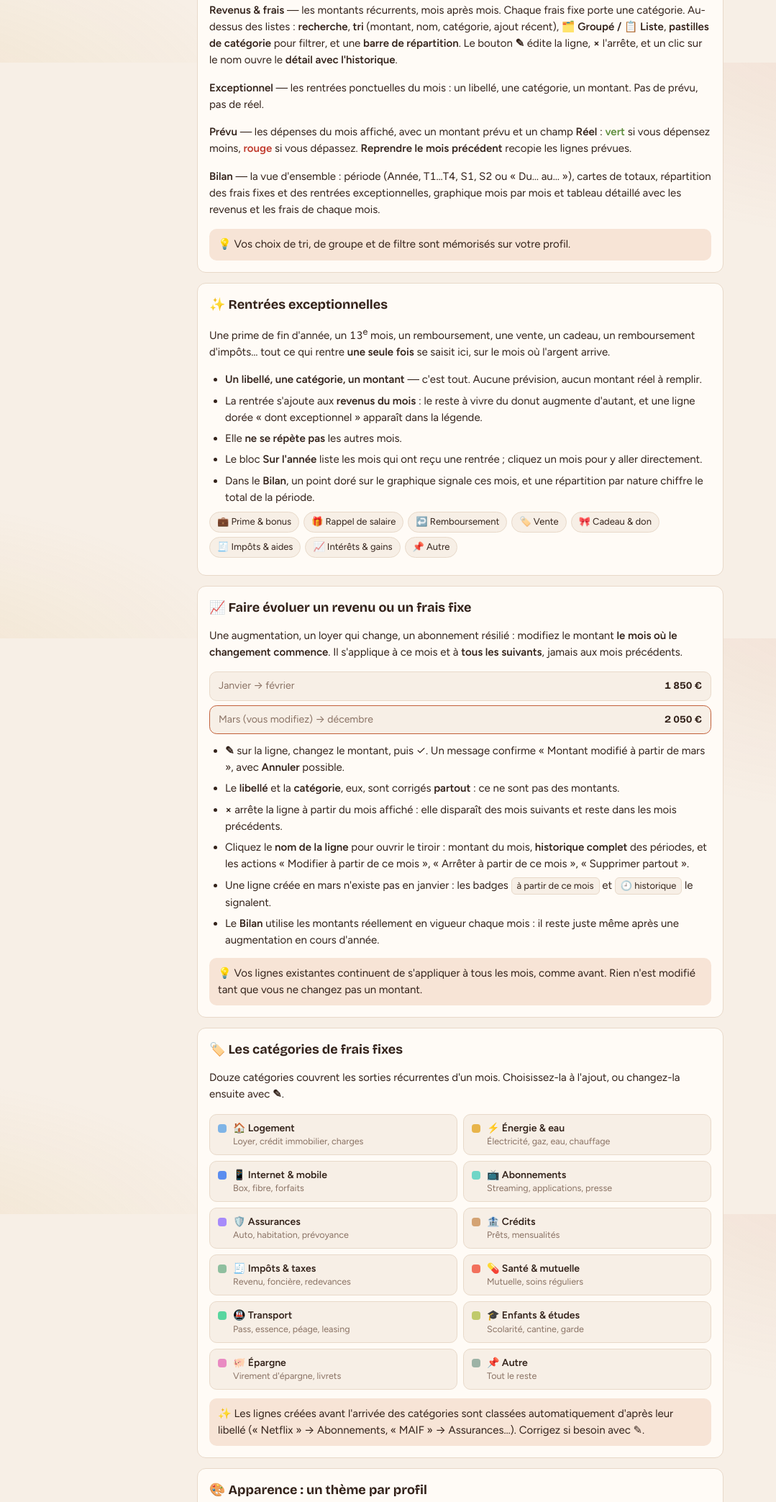
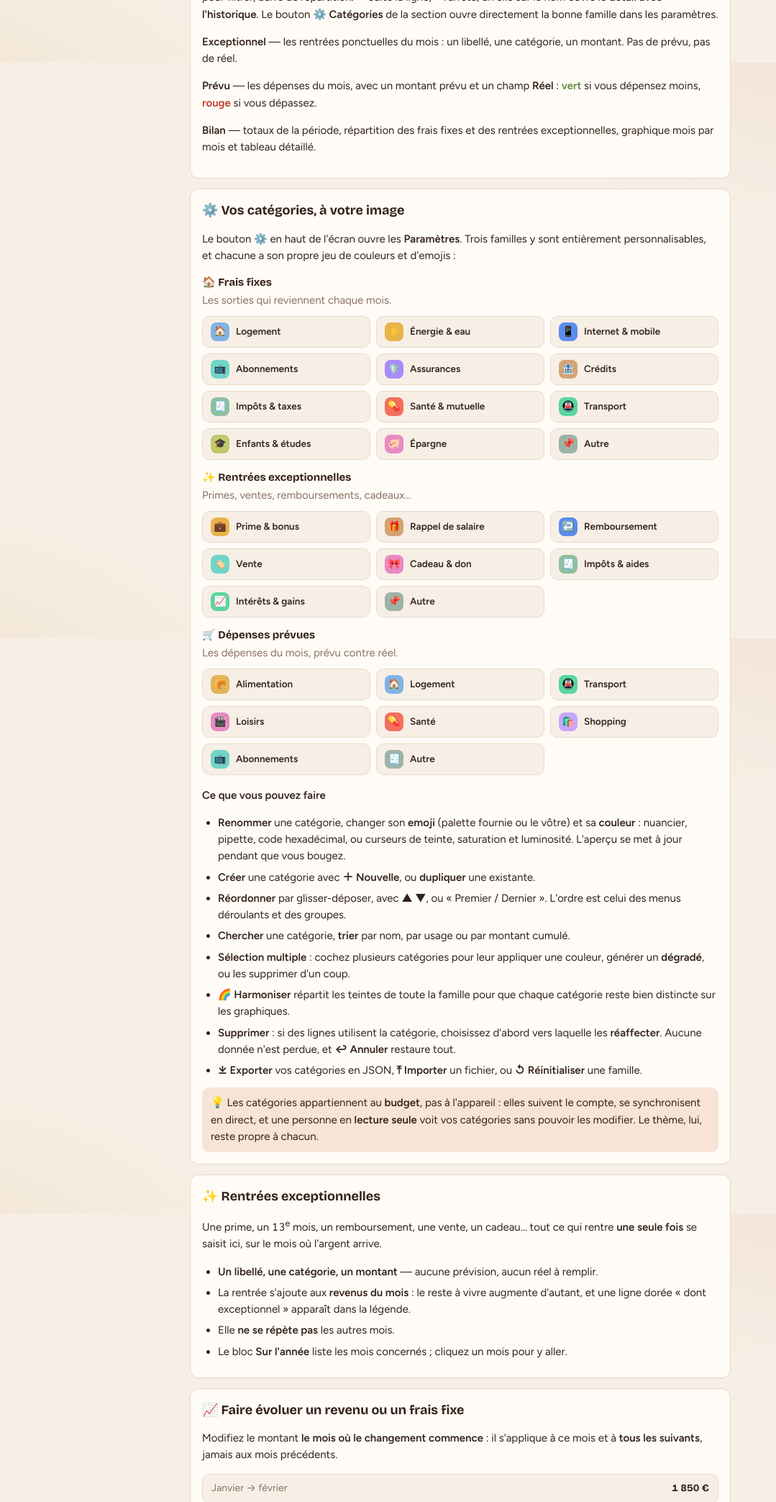
Before and after one commit to mikefri-studio/gestion_budget, a plain HTML site: page aide.html in a window 1280 px wide. Shown: the part 713-2800 px from the top of the page at 72% size, without its empty margins (0-1079 px from the left). Drawn offline with nearby package versions, Linux system fonts and the light colour scheme.

Commit message:
Update aide.html

```diff
--- a/aide.html
+++ b/aide.html
@@ -26,22 +26,23 @@
   <link rel="stylesheet" href="./styles.css">
   <style>
     html{scroll-behavior:smooth}
-    main{max-width:780px}
+    main{max-width:800px}
     section.box{scroll-margin-top:12px}
     section.box p,section.box li{font-size:calc(15px*var(--ts));line-height:1.55}
     section.box ol,section.box ul{margin:8px 0;padding-left:22px;display:grid;gap:6px}
     .help-top{display:flex;align-items:center;justify-content:space-between;gap:10px;flex-wrap:wrap;margin-bottom:14px}
+    .help-top .grp{display:flex;gap:6px}
     .btn-back{display:inline-block;background:var(--accent);color:var(--accent-ink);text-decoration:none;font-weight:600;border-radius:var(--r2);padding:8px 14px}
     .help-nav{display:flex;flex-wrap:wrap;gap:6px;margin:0 0 16px}
     .help-nav a{background:var(--surface);border:1px solid var(--line);color:var(--ink);text-decoration:none;font-size:14px;font-weight:500;border-radius:var(--rp);padding:6px 12px}
     .help-nav a:hover{background:var(--soft)}
-    .cats{display:flex;flex-wrap:wrap;gap:6px;margin:8px 0}
-    .cats span{background:var(--bg);border:1px solid var(--line);border-radius:var(--rp);padding:4px 10px;font-size:13px}
-    .catgrid{display:grid;grid-template-columns:repeat(auto-fit,minmax(250px,1fr));gap:8px;margin:10px 0 0}
-    .catcard{display:flex;gap:9px;align-items:flex-start;background:var(--bg);border:1px solid var(--line);border-radius:var(--r3);padding:9px 11px}
-    .catcard .sw{width:12px;height:12px;border-radius:4px;margin-top:4px;flex:0 0 auto}
-    .catcard b{display:block;font-size:14px}
-    .catcard small{color:var(--muted);font-size:12.5px;line-height:1.35;display:block}
+    .catgrid{display:grid;grid-template-columns:repeat(auto-fit,minmax(210px,1fr));gap:8px;margin:10px 0 0}
+    .catcard{display:flex;gap:9px;align-items:center;background:var(--bg);border:1px solid var(--line);border-radius:var(--r3);padding:8px 11px}
+    .catcard .sw{width:26px;height:26px;border-radius:8px;flex:0 0 auto;display:grid;place-items:center;font-size:14px}
+    .catcard b{display:block;font-size:13.5px;overflow-wrap:anywhere}
+    .fam{margin-top:14px}
+    .fam h3{margin:0 0 2px;font-size:15px;font-family:"Bricolage Grotesque",sans-serif}
+    .fam p{margin:0;font-size:13px;color:var(--muted)}
     .badge{display:inline-block;border:1px solid var(--line);border-radius:6px;padding:1px 7px;font-size:13px;background:var(--bg);white-space:nowrap}
     .pal{display:flex;flex-wrap:wrap;gap:8px;margin:10px 0 0}
     .pal span{display:flex;align-items:center;gap:6px;border:1px solid var(--line);border-radius:var(--rp);padding:4px 10px;font-size:13px;background:var(--bg)}
@@ -65,7 +66,10 @@
 <main>
   <div class="help-top">
     <a class="btn-back" href="./index.html">← Retour à l'application</a>
-    <button class="ghost" type="button" data-theme-open title="Apparence" aria-label="Changer l'apparence">🎨 Apparence</button>
+    <span class="grp">
+      <button class="ghost" type="button" data-cats-open title="Paramètres des catégories">⚙️ Catégories</button>
+      <button class="ghost" type="button" data-theme-open title="Apparence">🎨 Apparence</button>
+    </span>
   </div>
   <h1>Aide</h1>
   <p class="note">Tout ce qu'il faut savoir pour utiliser Mon budget mensuel, en 5 minutes.</p>
@@ -73,9 +77,9 @@
   <nav class="help-nav" aria-label="Sommaire">
     <a href="#demarrage">🚀 Démarrage</a>
     <a href="#onglets">🗂️ Les onglets</a>
+    <a href="#categories">⚙️ Vos catégories</a>
     <a href="#exceptionnel">✨ Rentrées exceptionnelles</a>
     <a href="#evolution">📈 Faire évoluer un montant</a>
-    <a href="#categories">🏷️ Catégories</a>
     <a href="#apparence">🎨 Apparence</a>
     <a href="#partage">👥 Partage</a>
     <a href="#faq">🛠️ FAQ</a>
@@ -85,143 +89,124 @@
     <h2>🚀 Démarrage</h2>
     <ol>
       <li><b>Créez votre compte</b> (e-mail + mot de passe, 6 caractères minimum) ou connectez-vous.</li>
-      <li>Dans <b>Revenus &amp; frais</b>, saisissez ce qui rentre et ce qui sort chaque mois, avec une catégorie pour chaque frais.</li>
+      <li>Ouvrez <b>⚙️ Catégories</b> et adaptez les familles à votre vie : renommez, recolorez, ajoutez, supprimez.</li>
+      <li>Dans <b>Revenus &amp; frais</b>, saisissez ce qui rentre et ce qui sort chaque mois.</li>
       <li>Une prime, un remboursement, une vente ? Ajoutez-les dans <b>Exceptionnel</b>, sur le mois où l'argent arrive.</li>
       <li>Dans <b>Prévu</b>, ajoutez vos dépenses du mois, puis renseignez le <b>montant réel</b> au fil du mois.</li>
     </ol>
-    <p>Tout est <b>enregistré automatiquement</b> et vous le retrouvez sur tous vos appareils. Le nom du mois en haut est un bouton : cliquez-le pour <b>revenir au mois en cours</b>. Une suppression peut être <b>annulée</b> pendant 5 secondes.</p>
+    <p>Tout est <b>enregistré automatiquement</b>. Le nom du mois en haut est un bouton : cliquez-le pour <b>revenir au mois en cours</b>. Une suppression peut être <b>annulée</b> pendant 5 secondes.</p>
     <p class="tip">⚡ Si un bandeau « Mode démo » s'affiche, Firebase n'est pas configuré : les données restent uniquement sur cet appareil.</p>
   </section>
 
   <section class="box" id="onglets">
     <h2>🗂️ Les quatre onglets</h2>
-    <p><b>Revenus &amp; frais</b> — les montants récurrents, mois après mois. Chaque frais fixe porte une catégorie. Au-dessus des listes : <b>recherche</b>, <b>tri</b> (montant, nom, catégorie, ajout récent), <b>🗂️ Groupé / 📋 Liste</b>, <b>pastilles de catégorie</b> pour filtrer, et une <b>barre de répartition</b>. Le bouton <b>✎</b> édite la ligne, <b>×</b> l'arrête, et un clic sur le nom ouvre le <b>détail avec l'historique</b>.</p>
+    <p><b>Revenus &amp; frais</b> — les montants récurrents. Recherche, tri, <b>🗂️ Groupé / 📋 Liste</b>, pastilles de catégorie pour filtrer, barre de répartition. <b>✎</b> édite la ligne, <b>×</b> l'arrête, un clic sur le nom ouvre le <b>détail avec l'historique</b>. Le bouton <b>⚙️ Catégories</b> de la section ouvre directement la bonne famille dans les paramètres.</p>
     <p><b>Exceptionnel</b> — les rentrées ponctuelles du mois : un libellé, une catégorie, un montant. Pas de prévu, pas de réel.</p>
-    <p><b>Prévu</b> — les dépenses du mois affiché, avec un montant prévu et un champ <b>Réel</b> : <b class="eco">vert</b> si vous dépensez moins, <b class="neg">rouge</b> si vous dépassez. <b>Reprendre le mois précédent</b> recopie les lignes prévues.</p>
-    <p><b>Bilan</b> — la vue d'ensemble : période (Année, T1…T4, S1, S2 ou « Du… au… »), cartes de totaux, répartition des frais fixes et des rentrées exceptionnelles, graphique mois par mois et tableau détaillé avec les revenus et les frais de chaque mois.</p>
-    <p class="tip">💡 Vos choix de tri, de groupe et de filtre sont mémorisés sur votre profil.</p>
+    <p><b>Prévu</b> — les dépenses du mois, avec un montant prévu et un champ <b>Réel</b> : <b class="eco">vert</b> si vous dépensez moins, <b class="neg">rouge</b> si vous dépassez.</p>
+    <p><b>Bilan</b> — totaux de la période, répartition des frais fixes et des rentrées exceptionnelles, graphique mois par mois et tableau détaillé.</p>
+  </section>
+
+  <section class="box" id="categories">
+    <h2>⚙️ Vos catégories, à votre image</h2>
+    <p>Le bouton <b>⚙️</b> en haut de l'écran ouvre les <b>Paramètres</b>. Trois familles y sont entièrement personnalisables, et chacune a son propre jeu de couleurs et d'emojis :</p>
+    <div class="fam"><h3>🏠 Frais fixes</h3><p>Les sorties qui reviennent chaque mois.</p><div class="catgrid" id="cg-fix"></div></div>
+    <div class="fam"><h3>✨ Rentrées exceptionnelles</h3><p>Primes, ventes, remboursements, cadeaux…</p><div class="catgrid" id="cg-ext"></div></div>
+    <div class="fam"><h3>🛒 Dépenses prévues</h3><p>Les dépenses du mois, prévu contre réel.</p><div class="catgrid" id="cg-plan"></div></div>
+
+    <h3 style="margin-top:18px;font-size:15px">Ce que vous pouvez faire</h3>
+    <ul>
+      <li><b>Renommer</b> une catégorie, changer son <b>emoji</b> (palette fournie ou le vôtre) et sa <b>couleur</b> : nuancier, pipette, code hexadécimal, ou curseurs de teinte, saturation et luminosité. L'aperçu se met à jour pendant que vous bougez.</li>
+      <li><b>Créer</b> une catégorie avec <b>＋ Nouvelle</b>, ou <b>dupliquer</b> une existante.</li>
+      <li><b>Réordonner</b> par glisser-déposer, avec ▲ ▼, ou « Premier / Dernier ». L'ordre est celui des menus déroulants et des groupes.</li>
+      <li><b>Chercher</b> une catégorie, <b>trier</b> par nom, par usage ou par montant cumulé.</li>
+      <li><b>Sélection multiple</b> : cochez plusieurs catégories pour leur appliquer une couleur, générer un <b>dégradé</b>, ou les supprimer d'un coup.</li>
+      <li><b>🌈 Harmoniser</b> répartit les teintes de toute la famille pour que chaque catégorie reste bien distincte sur les graphiques.</li>
+      <li><b>Supprimer</b> : si des lignes utilisent la catégorie, choisissez d'abord vers laquelle les <b>réaffecter</b>. Aucune donnée n'est perdue, et <b>↩ Annuler</b> restaure tout.</li>
+      <li><b>⤓ Exporter</b> vos catégories en JSON, <b>⤒ Importer</b> un fichier, ou <b>↺ Réinitialiser</b> une famille.</li>
+    </ul>
+    <p class="tip">💡 Les catégories appartiennent au <b>budget</b>, pas à l'appareil : elles suivent le compte, se synchronisent en direct, et une personne en <b>lecture seule</b> voit vos catégories sans pouvoir les modifier. Le thème, lui, reste propre à chacun.</p>
   </section>
 
   <section class="box" id="exceptionnel">
     <h2>✨ Rentrées exceptionnelles</h2>
-    <p>Une prime de fin d'année, un 13<sup>e</sup> mois, un remboursement, une vente, un cadeau, un remboursement d'impôts… tout ce qui rentre <b>une seule fois</b> se saisit ici, sur le mois où l'argent arrive.</p>
+    <p>Une prime, un 13<sup>e</sup> mois, un remboursement, une vente, un cadeau… tout ce qui rentre <b>une seule fois</b> se saisit ici, sur le mois où l'argent arrive.</p>
     <ul>
-      <li><b>Un libellé, une catégorie, un montant</b> — c'est tout. Aucune prévision, aucun montant réel à remplir.</li>
-      <li>La rentrée s'ajoute aux <b>revenus du mois</b> : le reste à vivre du donut augmente d'autant, et une ligne dorée « dont exceptionnel » apparaît dans la légende.</li>
+      <li><b>Un libellé, une catégorie, un montant</b> — aucune prévision, aucun réel à remplir.</li>
+      <li>La rentrée s'ajoute aux <b>revenus du mois</b> : le reste à vivre augmente d'autant, et une ligne dorée « dont exceptionnel » apparaît dans la légende.</li>
       <li>Elle <b>ne se répète pas</b> les autres mois.</li>
-      <li>Le bloc <b>Sur l'année</b> liste les mois qui ont reçu une rentrée ; cliquez un mois pour y aller directement.</li>
-      <li>Dans le <b>Bilan</b>, un point doré sur le graphique signale ces mois, et une répartition par nature chiffre le total de la période.</li>
+      <li>Le bloc <b>Sur l'année</b> liste les mois concernés ; cliquez un mois pour y aller.</li>
     </ul>
-    <div class="cats">
-      <span>💼 Prime &amp; bonus</span><span>🎁 Rappel de salaire</span><span>↩️ Remboursement</span><span>🏷️ Vente</span>
-      <span>🎀 Cadeau &amp; don</span><span>🧾 Impôts &amp; aides</span><span>📈 Intérêts &amp; gains</span><span>📌 Autre</span>
-    </div>
   </section>
 
   <section class="box" id="evolution">
     <h2>📈 Faire évoluer un revenu ou un frais fixe</h2>
-    <p>Une augmentation, un loyer qui change, un abonnement résilié : modifiez le montant <b>le mois où le changement commence</b>. Il s'applique à ce mois et à <b>tous les suivants</b>, jamais aux mois précédents.</p>
+    <p>Modifiez le montant <b>le mois où le changement commence</b> : il s'applique à ce mois et à <b>tous les suivants</b>, jamais aux mois précédents.</p>
     <div class="demo">
       <div class="demo-row"><span>Janvier → février</span><b>1 850 €</b></div>
       <div class="demo-row now"><span>Mars (vous modifiez) → décembre</span><b>2 050 €</b></div>
     </div>
     <ul style="margin-top:12px">
-      <li><b>✎</b> sur la ligne, changez le montant, puis ✓. Un message confirme « Montant modifié à partir de mars », avec <b>Annuler</b> possible.</li>
-      <li>Le <b>libellé</b> et la <b>catégorie</b>, eux, sont corrigés <b>partout</b> : ce ne sont pas des montants.</li>
-      <li><b>×</b> arrête la ligne à partir du mois affiché : elle disparaît des mois suivants et reste dans les mois précédents.</li>
-      <li>Cliquez le <b>nom de la ligne</b> pour ouvrir le tiroir : montant du mois, <b>historique complet</b> des périodes, et les actions « Modifier à partir de ce mois », « Arrêter à partir de ce mois », « Supprimer partout ».</li>
-      <li>Une ligne créée en mars n'existe pas en janvier : les badges <span class="badge">à partir de ce mois</span> et <span class="badge">🕘 historique</span> le signalent.</li>
-      <li>Le <b>Bilan</b> utilise les montants réellement en vigueur chaque mois : il reste juste même après une augmentation en cours d'année.</li>
+      <li>Le <b>libellé</b> et la <b>catégorie</b> sont corrigés <b>partout</b> : ce ne sont pas des montants.</li>
+      <li><b>×</b> arrête la ligne à partir du mois affiché ; les mois précédents la conservent.</li>
+      <li>Cliquez le <b>nom</b> pour le tiroir : montant du mois, <b>historique complet</b>, « Modifier », « Arrêter », « Supprimer partout ».</li>
+      <li>Les badges <span class="badge">à partir de ce mois</span> et <span class="badge">🕘 historique</span> signalent les lignes versionnées.</li>
     </ul>
-    <p class="tip">💡 Vos lignes existantes continuent de s'appliquer à tous les mois, comme avant. Rien n'est modifié tant que vous ne changez pas un montant.</p>
-  </section>
-
-  <section class="box" id="categories">
-    <h2>🏷️ Les catégories de frais fixes</h2>
-    <p>Douze catégories couvrent les sorties récurrentes d'un mois. Choisissez-la à l'ajout, ou changez-la ensuite avec <b>✎</b>.</p>
-    <div class="catgrid">
-      <div class="catcard"><span class="sw" style="background:#7FB4E6"></span><span><b>🏠 Logement</b><small>Loyer, crédit immobilier, charges</small></span></div>
-      <div class="catcard"><span class="sw" style="background:#E8B44A"></span><span><b>⚡ Énergie &amp; eau</b><small>Électricité, gaz, eau, chauffage</small></span></div>
-      <div class="catcard"><span class="sw" style="background:#5B8DEF"></span><span><b>📱 Internet &amp; mobile</b><small>Box, fibre, forfaits</small></span></div>
-      <div class="catcard"><span class="sw" style="background:#6FD6C7"></span><span><b>📺 Abonnements</b><small>Streaming, applications, presse</small></span></div>
-      <div class="catcard"><span class="sw" style="background:#A78BFA"></span><span><b>🛡️ Assurances</b><small>Auto, habitation, prévoyance</small></span></div>
-      <div class="catcard"><span class="sw" style="background:#D4A373"></span><span><b>🏦 Crédits</b><small>Prêts, mensualités</small></span></div>
-      <div class="catcard"><span class="sw" style="background:#8FBF9F"></span><span><b>🧾 Impôts &amp; taxes</b><small>Revenu, foncière, redevances</small></span></div>
-      <div class="catcard"><span class="sw" style="background:#F2705C"></span><span><b>💊 Santé &amp; mutuelle</b><small>Mutuelle, soins réguliers</small></span></div>
-      <div class="catcard"><span class="sw" style="background:#59D69F"></span><span><b>🚇 Transport</b><small>Pass, essence, péage, leasing</small></span></div>
-      <div class="catcard"><span class="sw" style="background:#C0CA6B"></span><span><b>🎓 Enfants &amp; études</b><small>Scolarité, cantine, garde</small></span></div>
-      <div class="catcard"><span class="sw" style="background:#E98AC2"></span><span><b>🐖 Épargne</b><small>Virement d'épargne, livrets</small></span></div>
-      <div class="catcard"><span class="sw" style="background:#9DB3A6"></span><span><b>📌 Autre</b><small>Tout le reste</small></span></div>
-    </div>
-    <p class="tip">✨ Les lignes créées avant l'arrivée des catégories sont classées automatiquement d'après leur libellé (« Netflix » → Abonnements, « MAIF » → Assurances…). Corrigez si besoin avec ✎.</p>
   </section>
 
   <section class="box" id="apparence">
     <h2>🎨 Apparence : un thème par profil</h2>
-    <p>Cliquez sur <b>🎨</b> pour ouvrir le panneau d'apparence. Chaque réglage s'applique immédiatement et s'enregistre sur votre profil, sans changer celui des personnes avec qui vous partagez.</p>
+    <p>Cliquez sur <b>🎨</b> : palette, luminosité, couleur d'accent, arrondi, densité, taille de texte, contraste renforcé. Chaque réglage s'applique immédiatement et s'enregistre sur votre profil.</p>
     <div class="pal">
-      <span><i style="background:#C2603A"></i>Chaleureux</span>
-      <span><i style="background:#C98A16"></i>Soleil</span>
-      <span><i style="background:#0B6E6E"></i>Océan</span>
-      <span><i style="background:#2F6B3F"></i>Forêt</span>
-      <span><i style="background:#8E3B6B"></i>Prune</span>
-      <span><i style="background:#3A5A8C"></i>Ardoise</span>
+      <span><i style="background:#C2603A"></i>Chaleureux</span><span><i style="background:#C98A16"></i>Soleil</span>
+      <span><i style="background:#0B6E6E"></i>Océan</span><span><i style="background:#2F6B3F"></i>Forêt</span>
+      <span><i style="background:#8E3B6B"></i>Prune</span><span><i style="background:#3A5A8C"></i>Ardoise</span>
     </div>
-    <ul style="margin-top:10px">
-      <li><b>Palette</b>, <b>luminosité</b> (clair, sombre, auto), <b>couleur d'accent</b> au curseur.</li>
-      <li><b>Arrondi</b> des angles, <b>densité</b>, <b>taille de texte</b>, <b>contraste renforcé</b>.</li>
-    </ul>
-    <p class="tip">💡 Les couleurs des catégories restent identiques dans tous les thèmes, pour garder vos repères.</p>
+    <p class="tip">💡 Vos couleurs de catégories restent les mêmes dans tous les thèmes : vos repères ne bougent pas.</p>
   </section>
 
   <section class="box" id="partage">
     <h2>👥 Partager votre budget</h2>
     <ol>
-      <li>Menu compte (en haut à gauche) → <b>➕ Inviter quelqu'un</b>.</li>
+      <li>Menu compte → <b>➕ Inviter quelqu'un</b>.</li>
       <li>E-mail + permission : <span class="badge">👁️ Lecture seule</span> ou <span class="badge">✏️ Lecture et écriture</span>.</li>
-      <li>La personne doit s'être connectée au moins une fois avec cet e-mail.</li>
-      <li>Elle accepte ou refuse à sa prochaine connexion.</li>
+      <li>La personne doit s'être connectée au moins une fois avec cet e-mail, puis accepte l'invitation.</li>
     </ol>
-    <p>Les modifications apparaissent <b>en direct</b> des deux côtés. Menu compte → « Personnes ayant accès » pour <b>révoquer</b> un accès ou annuler une invitation.</p>
+    <p>Modifications et catégories se synchronisent <b>en direct</b>. Menu compte → « Personnes ayant accès » pour <b>révoquer</b> un accès.</p>
   </section>
 
   <section class="box" id="faq">
     <h2>🛠️ Questions fréquentes</h2>
     <details>
-      <summary>Comment ajouter une prime ou une rentrée ponctuelle ?</summary>
-      <p>Onglet <b>Exceptionnel</b>, sur le mois où l'argent arrive : libellé, catégorie, montant. Elle s'ajoute aux revenus de ce mois uniquement.</p>
+      <summary>Comment ajouter ma propre catégorie ?</summary>
+      <p>⚙️ en haut → choisissez la famille → <b>＋ Nouvelle</b>. Donnez un nom, un emoji, une couleur : elle apparaît aussitôt dans les menus, les groupes et les graphiques.</p>
     </details>
     <details>
-      <summary>J'ai augmenté mon salaire en mars : janvier est-il modifié ?</summary>
-      <p>Non. Allez sur mars, cliquez ✎ sur la ligne de salaire, saisissez le nouveau montant. Mars et les mois suivants l'utilisent ; janvier et février gardent l'ancien.</p>
+      <summary>Que deviennent mes lignes si je supprime une catégorie ?</summary>
+      <p>Les paramètres vous demandent vers quelle catégorie les <b>réaffecter</b>. Elles sont déplacées, jamais supprimées. <b>↩ Annuler</b> en bas du panneau restaure l'état précédent.</p>
     </details>
     <details>
-      <summary>J'ai résilié un abonnement : comment le retirer sans fausser le passé ?</summary>
-      <p>Placez-vous sur le premier mois sans l'abonnement et cliquez ×. La ligne s'arrête à partir de ce mois ; les mois précédents la conservent.</p>
+      <summary>Puis-je avoir des catégories différentes de mon conjoint ?</summary>
+      <p>Les catégories appartiennent au budget : sur votre budget vous avez les vôtres, sur le sien vous voyez les siennes. Le thème, lui, est propre à chaque profil.</p>
     </details>
     <details>
-      <summary>Comment voir tous les montants successifs d'une ligne ?</summary>
-      <p>Cliquez sur son nom : le tiroir affiche chaque période et son montant, et met en évidence celui du mois affiché.</p>
+      <summary>Comment ajouter une prime ?</summary>
+      <p>Onglet <b>Exceptionnel</b>, sur le mois où l'argent arrive : libellé, catégorie, montant.</p>
     </details>
     <details>
-      <summary>Une ligne a été classée dans la mauvaise catégorie ?</summary>
-      <p>✎ puis la bonne catégorie : la correction s'applique à toutes les périodes de la ligne.</p>
+      <summary>J'ai augmenté mon salaire en mars : janvier change-t-il ?</summary>
+      <p>Non. Allez sur mars, ✎ sur la ligne, nouveau montant. Mars et les suivants l'utilisent ; janvier et février gardent l'ancien.</p>
     </details>
     <details>
-      <summary>Pourquoi je ne vois plus certaines lignes ?</summary>
-      <p>Une pastille de catégorie ou une recherche est active. Cliquez « Tous » et videz la recherche.</p>
+      <summary>Le glisser-déposer ne fonctionne pas sur mon téléphone ?</summary>
+      <p>Utilisez ▲ ▼ dans la liste, ou « Premier / Dernier » dans le panneau de droite. Le tri doit être sur <b>Ordre manuel</b>.</p>
     </details>
     <details>
       <summary>J'ai supprimé une ligne par erreur ?</summary>
-      <p>Cliquez <b>Annuler</b> dans le message en bas de l'écran : 5 secondes pour tout restaurer, historique compris.</p>
+      <p><b>Annuler</b> dans le message en bas de l'écran : 5 secondes pour tout restaurer, historique compris.</p>
     </details>
     <details>
-      <summary>Pourquoi je ne peux rien modifier (« Lecture seule ») ?</summary>
-      <p>Vous consultez le budget de quelqu'un avec la permission 👁️. Demandez une réinvitation en ✏️.</p>
-    </details>
-    <details>
-      <summary>Où sont stockées mes données ?</summary>
-      <p>Dans votre projet Firebase, rattachées à votre compte, accessibles uniquement à vous et aux personnes liées ayant accepté, selon la permission accordée.</p>
+      <summary>Pourquoi les paramètres sont-ils grisés ?</summary>
+      <p>Vous consultez un budget partagé en <b>lecture seule</b>. Demandez une réinvitation avec la permission ✏️.</p>
     </details>
   </section>
 
@@ -229,8 +214,22 @@
 </main>
 <script type="module">
 import { initThemeUI, applyPrefs, readCache } from './theme.js';
+import { initCatsUI, applySets, readCache as readCats, DEFAULTS, list } from './cats.js';
 applyPrefs(readCache(), { notify: false });
+applySets(readCats('last') || DEFAULTS, { notify: false });
 initThemeUI({ saveHint: 'Enregistré sur cet appareil' });
+initCatsUI({ canEdit: () => false });
+const paint = () => {
+  ['fix', 'ext', 'plan'].forEach(k => {
+    const box = document.getElementById('cg-' + k);
+    if (!box) return;
+    box.innerHTML = list(k).map(c =>
+      '<div class="catcard"><span class="sw" style="background:' + c.c + '">' + c.e + '</span><b>' +
+      c.label.replace(/[&<>"]/g, s => ({ '&': '&amp;', '<': '&lt;', '>': '&gt;', '"': '&quot;' }[s])) + '</b></div>').join('');
+  });
+};
+paint();
+document.querySelectorAll('[data-cats-open]').forEach(b => b.addEventListener('click', () => setTimeout(paint, 400)));
 </script>
 <script>
 if ('serviceWorker' in navigator && (location.protocol === 'https:' || location.hostname === 'localhost')) {
```
